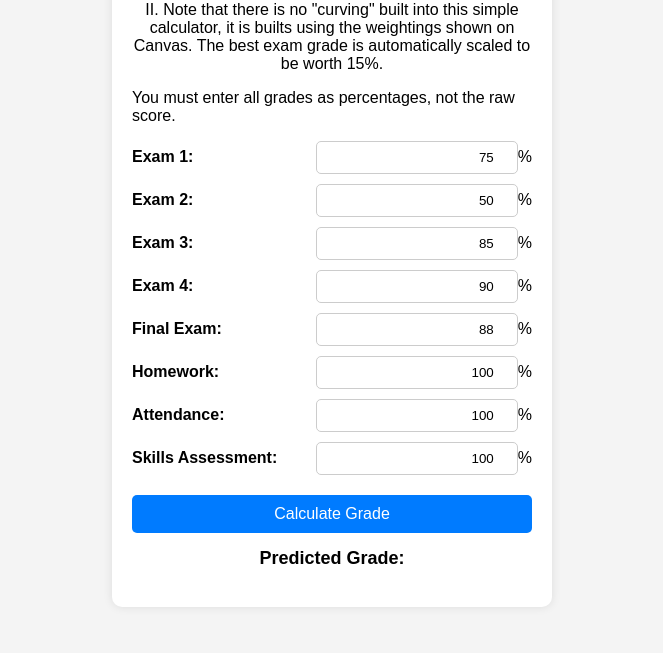
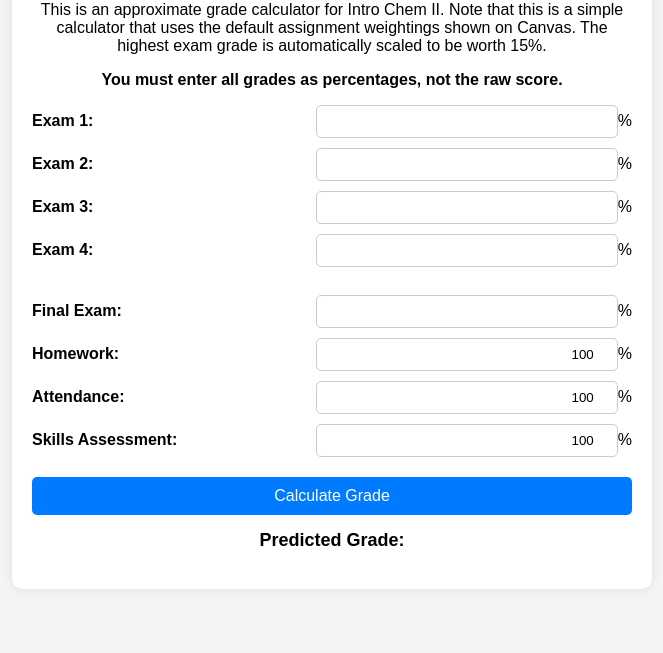
Before and after one commit to DrYoungJHU/ChemII-Grade-Calculator, a plain HTML site: page index.html in a window 1280 px wide. Shown: the part 147-800 px from the top of the page, without its empty margins (308-971 px from the left). Drawn offline with Linux system fonts and the light colour scheme.

Commit message:
Update index.html

```diff
--- a/index.html
+++ b/index.html
@@ -20,7 +20,7 @@
             border-radius: 10px;
             box-shadow: 0px 0px 10px rgba(0, 0, 0, 0.1);
             width: 100%;
-            max-width: 400px;
+            max-width: 600px;
         }
         h2 {
             text-align: center;
@@ -105,16 +105,17 @@
 <body>
     <div class="container">
         <h2>Grade Calculator</h2>
-        <p style="text-align: center;">This is an approximate grade calculator for Intro Chem II. Note that there is no "curving" built into this simple calculator, it is builts using the weightings shown on Canvas. The best exam grade is automatically scaled to be worth 15%.</p>
-        <p>You must enter all grades as percentages, not the raw score.</p>
-        <div class="input-group"><label>Exam 1:</label><input type="number" id="exam1" min="0" max="100" value="75">%</div>
-        <div class="input-group"><label>Exam 2:</label><input type="number" id="exam2" min="0" max="100" value="50">%</div>
-        <div class="input-group"><label>Exam 3:</label><input type="number" id="exam3" min="0" max="100" value="85">%</div>
-        <div class="input-group"><label>Exam 4:</label><input type="number" id="exam4" min="0" max="100" value="90">%</div>
-        <div class="input-group"><label>Final Exam:</label><input type="number" id="finalExam" min="0" max="100" value="88">%</div>
-        <div class="input-group"><label>Homework:</label><input type="number" id="homework" min="0" max="100" value="100">%</div>
-        <div class="input-group"><label>Attendance:</label><input type="number" id="attendance" min="0" max="100" value="100">%</div>
-        <div class="input-group"><label>Skills Assessment:</label><input type="number" id="skillsAss" min="0" max="100" value="100">%</div>
+        <p style="text-align: center;">This is an approximate grade calculator for Intro Chem II. Note that this is a simple calculator that uses the default assignment weightings shown on Canvas. The highest exam grade is automatically scaled to be worth 15%.</p>
+        <p style="text-align: center;"><strong>You must enter all grades as percentages, not the raw score.</strong></p>
+        <div class="input-group"><label>Exam 1:</label><input type="number" id="exam1" min="0" max="100" value="">%</div>
+        <div class="input-group"><label>Exam 2:</label><input type="number" id="exam2" min="0" max="100" value=""> %</div>
+        <div class="input-group"><label>Exam 3:</label><input type="number" id="exam3" min="0" max="100" value=""> %</div>
+        <div class="input-group"><label>Exam 4:</label><input type="number" id="exam4" min="0" max="100" value=""> %</div>
+      <br>
+        <div class="input-group"><label>Final Exam:</label><input type="number" id="finalExam" min="0" max="100" value=""> %</div>
+        <div class="input-group"><label>Homework:</label><input type="number" id="homework" min="0" max="100" value="100"> %</div>
+        <div class="input-group"><label>Attendance:</label><input type="number" id="attendance" min="0" max="100" value="100"> %</div>
+        <div class="input-group"><label>Skills Assessment:</label><input type="number" id="skillsAss" min="0" max="100" value="100"> %</div>
         <button onclick="calculateGrade()">Calculate Grade</button>
         <h3 id="result">Predicted Grade: </h3>
     </div>
```
